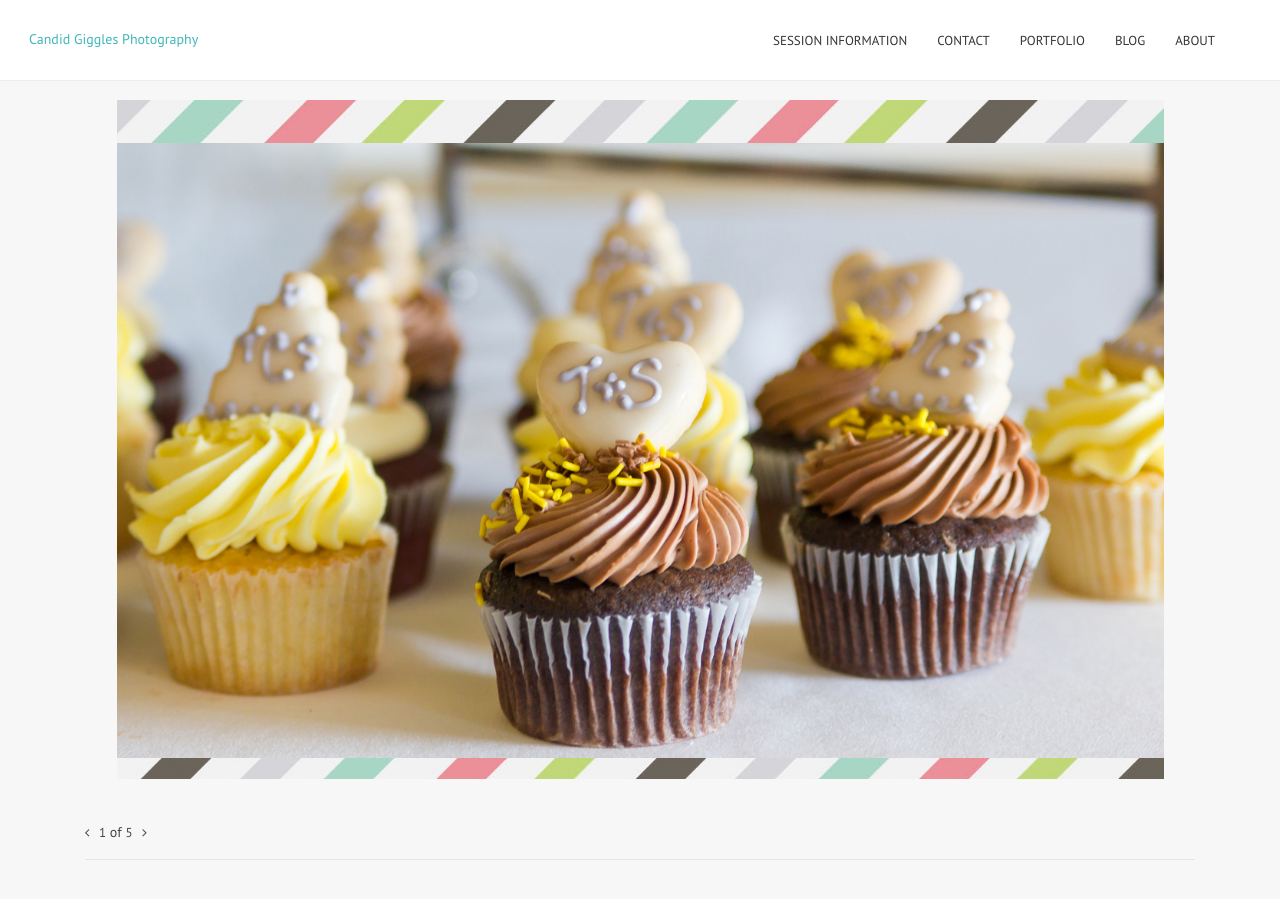
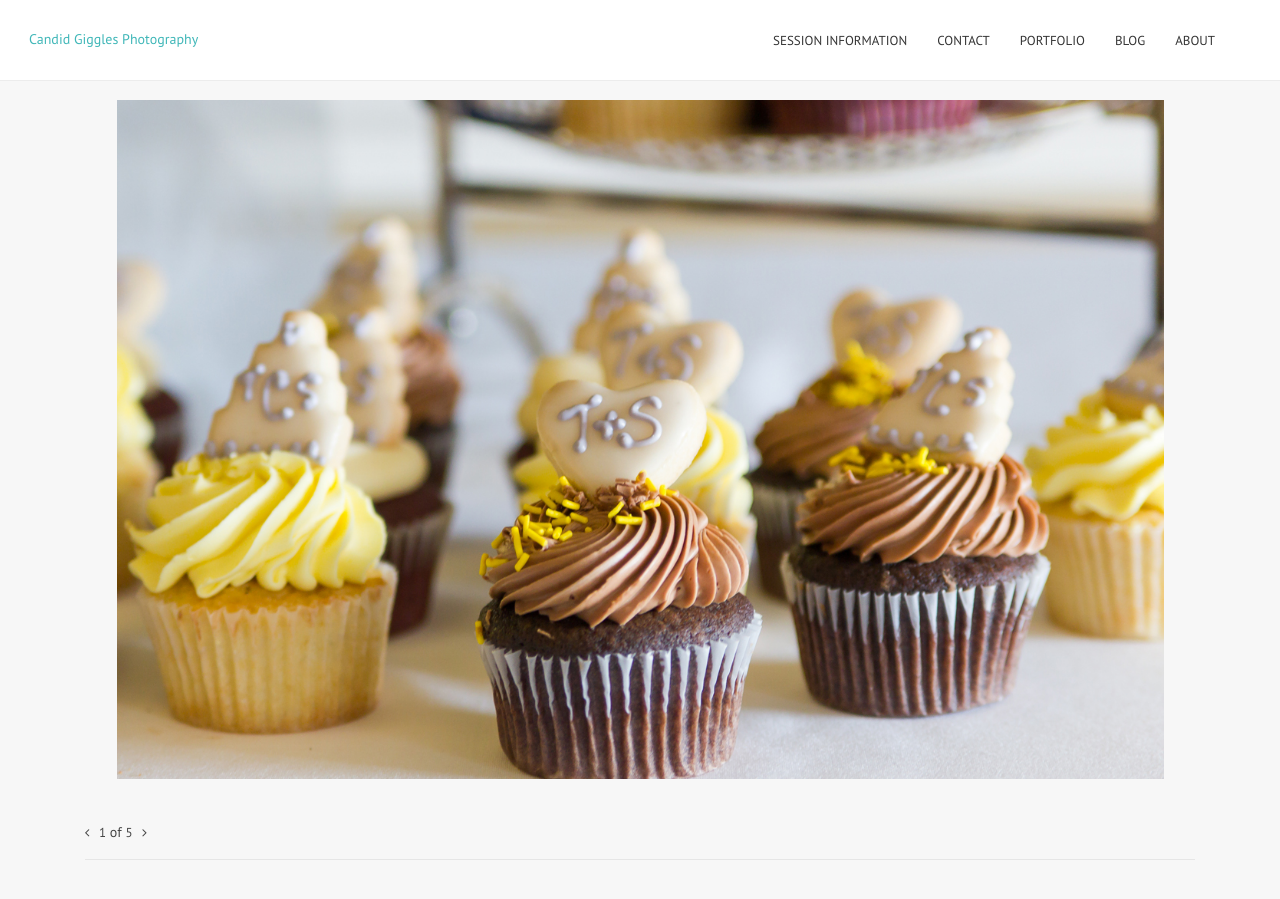
Before and after one commit to candidgiggles/kmitchellphoto.github.io, a Jekyll site: the page built from event-photography/index.md, in a window 1280 px wide and 900 px high. Built offline with Jekyll 4.4.1, drawn with Linux system fonts in a browser that asks for light colours.

Commit message:
Update index.md

```diff
--- a/event-photography/index.md
+++ b/event-photography/index.md
@@ -3,7 +3,7 @@ layout: fullpostinfo
 title: Event Photography
 permalink: "/event-photography/"
 published: true
-slide1: /homepage_images/Events.jpg
+slide1: "/event-photography/Event5.jpg"
 alt1: Slide 1
 slide2: "/event-photography/Event1.jpg"
 alt2: Slide 2
```
